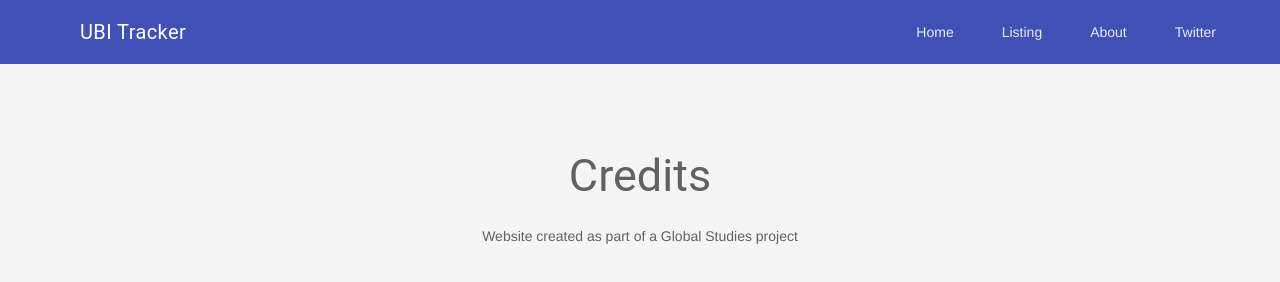
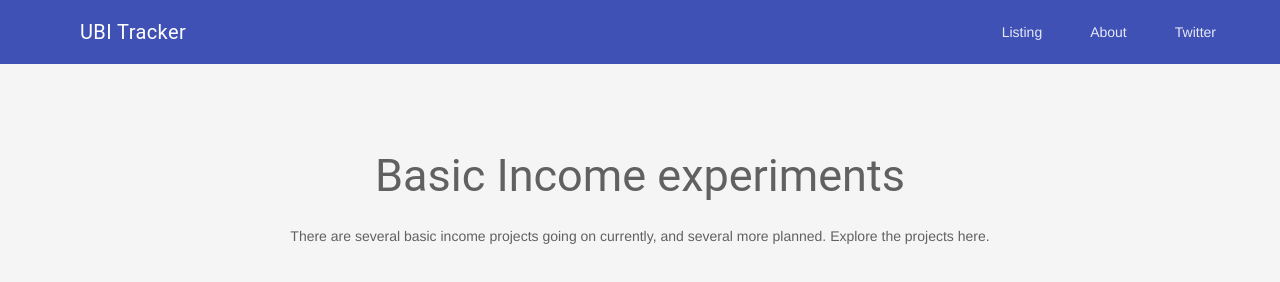
Before and after one commit to blucheez/ubitracker, a website: page ubi/about.html in a window 1280 px wide. Drawn offline with nearby package versions, Linux system fonts and the light colour scheme.

Commit message:
no more index

```diff
--- a/ubi/about.html
+++ b/ubi/about.html
@@ -16,25 +16,27 @@
                 <span class="mdl-layout__title">UBI Tracker</span>
                 <div class="mdl-layout-spacer"></div>
                 <nav class="mdl-navigation">
-                    <a class="mdl-navigation__link" href="index.html">Home</a>
                     <a class="mdl-navigation__link"  href="listing.html">Listing</a>
                     <a class="mdl-navigation__link"  href="about.html">About</a>
                     <a class="mdl-navigation__link"  href="twitter.html">Twitter</a>
                 </nav>
             </div>
+
         </header>
+
         <div class="mdl-layout__drawer">
             <span class="mdl-layout__title">UBI Tracker</span>
             <nav class="mdl-navigation">
-                <a class="mdl-navigation__link" href="index.html">Home</a>
                 <a class="mdl-navigation__link"  href="listing.html">Listing</a>
                 <a class="mdl-navigation__link"  href="about.html">About</a>
                 <a class="mdl-navigation__link"  href="twitter.html">Twitter</a>
             </nav>
         </div>
+
         <main style="padding: 5%" class="mdl-layout__content">
-            <h2>Credits</h2>
-            <p>Website created as part of a Global Studies project</p>
+            <h2>Basic Income experiments</h2>
+            <p>There are several basic income projects going on currently, and several more planned. Explore the projects here.</p>
+
         </main>
         </div>
     </body>
```
